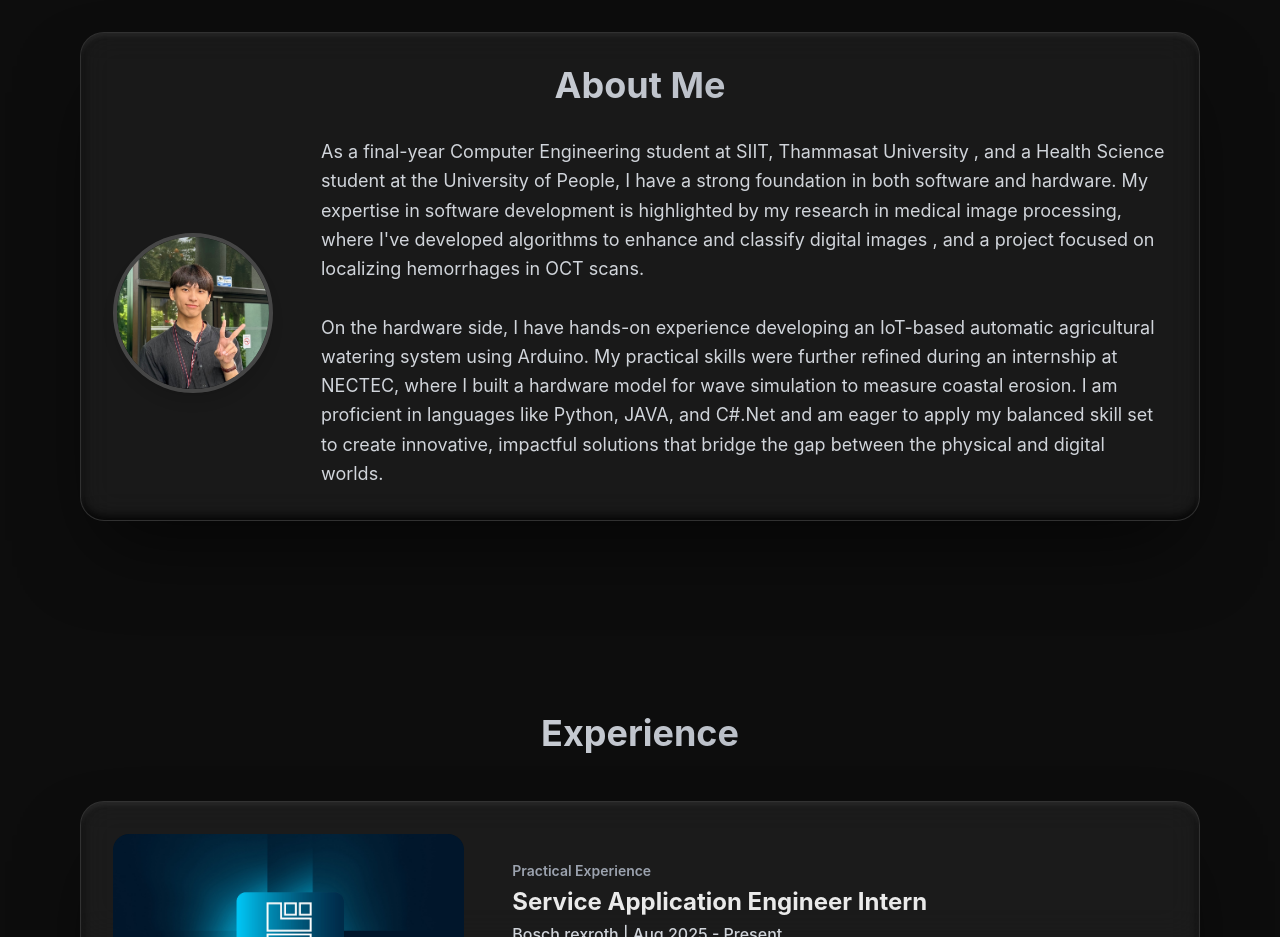
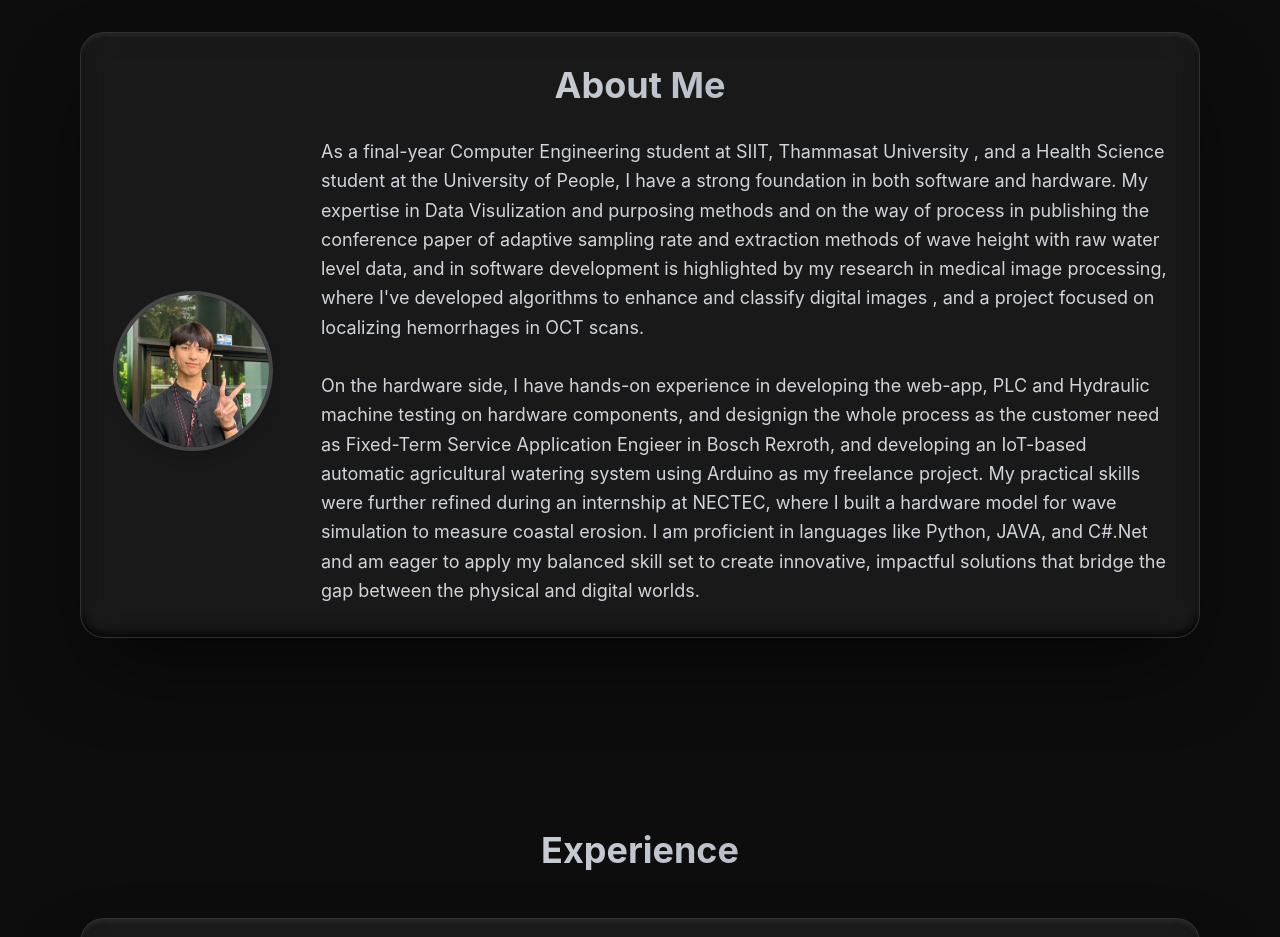
Before and after one commit to akmiinn/AungKyaw, a React (Vite) app: page / in a window 1280 px wide. Shown: the part 880-1817 px from the top of the page. Built offline with nearby package versions, Linux system fonts and the light colour scheme.

Commit message:
Update About.tsx

```diff
--- a/components/About.tsx
+++ b/components/About.tsx
@@ -28,9 +28,9 @@ const About: React.FC = () => {
                         />
                     </div>
                     <p className="text-gray-300 text-lg leading-relaxed">
-                        As a final-year Computer Engineering student at SIIT, Thammasat University , and a Health Science student at the University of People, I have a strong foundation in both software and hardware. My expertise in software development is highlighted by my research in medical image processing, where I've developed algorithms to enhance and classify digital images , and a project focused on localizing hemorrhages in OCT scans.
+                        As a final-year Computer Engineering student at SIIT, Thammasat University , and a Health Science student at the University of People, I have a strong foundation in both software and hardware. My expertise in Data Visulization and purposing methods and on the way of process in publishing the conference paper of adaptive sampling rate and extraction methods of wave height with raw water level data, and in software development is highlighted by my research in medical image processing, where I've developed algorithms to enhance and classify digital images , and a project focused on localizing hemorrhages in OCT scans.
                         <br/><br/>
-                        On the hardware side, I have hands-on experience developing an IoT-based automatic agricultural watering system using Arduino. My practical skills were further refined during an internship at NECTEC, where I built a hardware model for wave simulation to measure coastal erosion. I am proficient in languages like Python, JAVA, and C#.Net and am eager to apply my balanced skill set to create innovative, impactful solutions that bridge the gap between the physical and digital worlds.
+                        On the hardware side, I have hands-on experience in developing the web-app, PLC and Hydraulic machine testing on hardware components, and designign the whole process as the customer need as Fixed-Term Service Application Engieer in Bosch Rexroth, and developing an IoT-based automatic agricultural watering system using Arduino as my freelance project. My practical skills were further refined during an internship at NECTEC, where I built a hardware model for wave simulation to measure coastal erosion. I am proficient in languages like Python, JAVA, and C#.Net and am eager to apply my balanced skill set to create innovative, impactful solutions that bridge the gap between the physical and digital worlds.
                     </p>
                 </div>
             </GlassCard>
```
